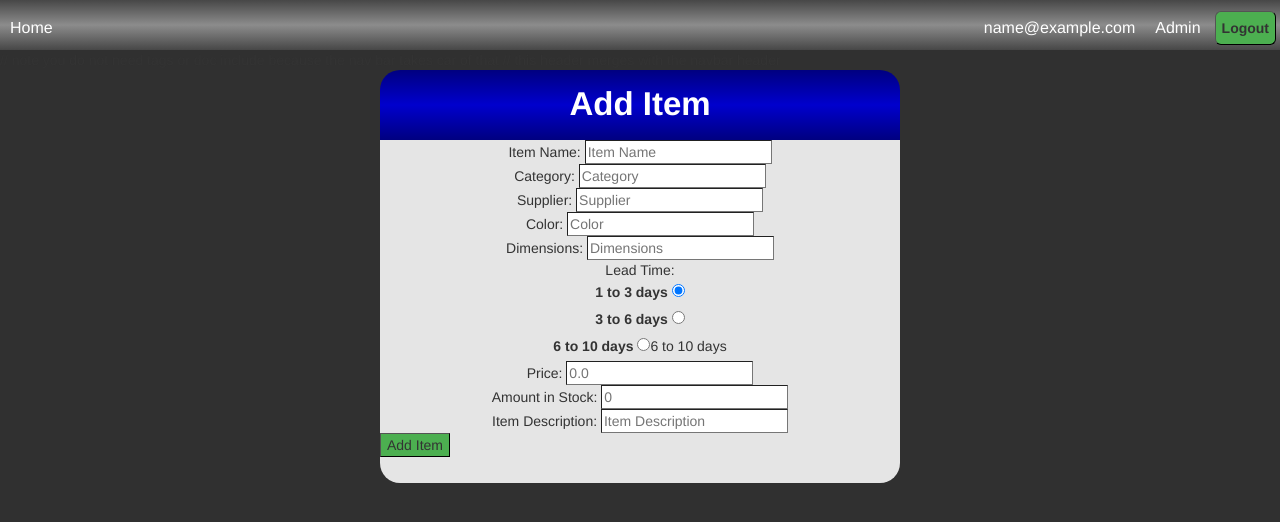
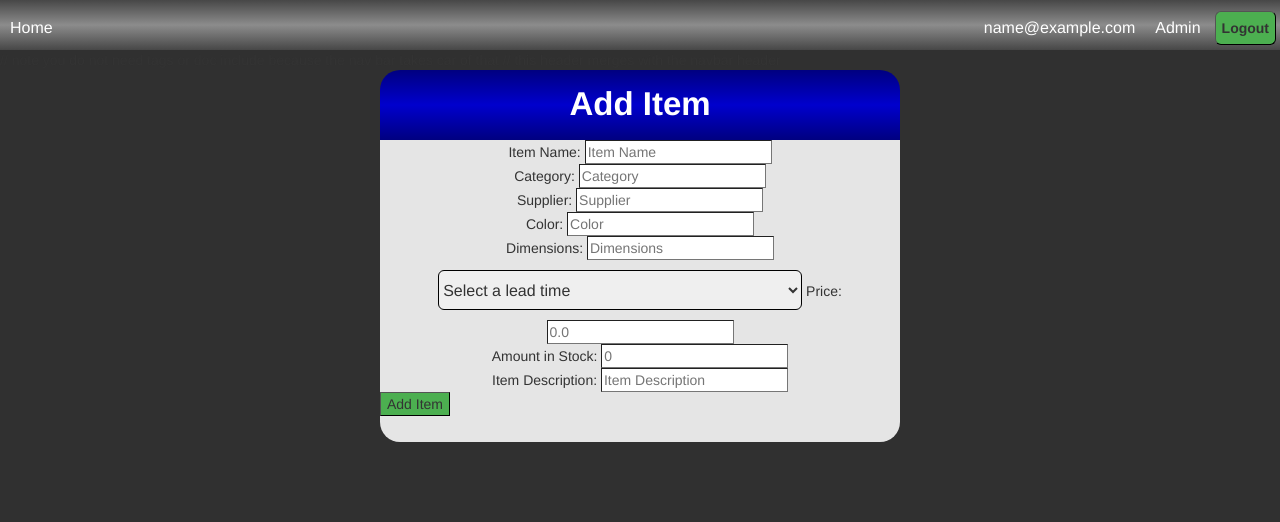
Before and after one commit to aclendenen/Fundamentals, a PHP site: page /php/add_item.php in a window 1280 px wide. Shown: the top 522 px of the page. Run offline with PHP 8.4, Linux system fonts and the light colour scheme; the visitor is signed in with stand-in values (Sample User, id 1); some libraries are stand-ins or nearby versions.

Commit message:
no idea, trying previous working version with dropdown

```diff
--- a/php/add_item.php
+++ b/php/add_item.php
@@ -57,17 +57,12 @@
 
 			Dimensions: <input type= "text" name= "itemDimensions" placeholder= "Dimensions"></input> <br>
 
-			Lead Time: <br>
-			<div>
-				<label for="input1">1 to 3 days</label>
-				<input id = "input1" type = "radio" name = "lead_time" value ="1 to 3 days" checked required><br>
-
-				<label for="input2">3 to 6 days</label>
-				<input id = "input2" type="radio" name = "lead_time" value = "3 to 6 days"><br>
-
-				<label for="input3">6 to 10 days</label>
-				<input id = "input3" type = "radio" name = "lead_time" value = "6 to 10 days">6 to 10 days</input><br>
-			</div>
+			<select id= "leadTimeDrop" class= "container_field center_elements" type= "text" name= "lead_time" required><div style= "display:inline-block" div>*</div>
+					<option value="" disabled selected>Select a lead time</option>
+					<option id= "fastest" value="Administrator">1 to 3 days</option>
+					<option id= "faster" value="Manager">3 to 6 days</option>
+					<option id= "fast" value="User">6 to 10 days</option>
+				</select>
 
 			Price: <input type= "number" min="0" name= "itemPrice" placeholder= "0.0" required></input> <br>
 
```
